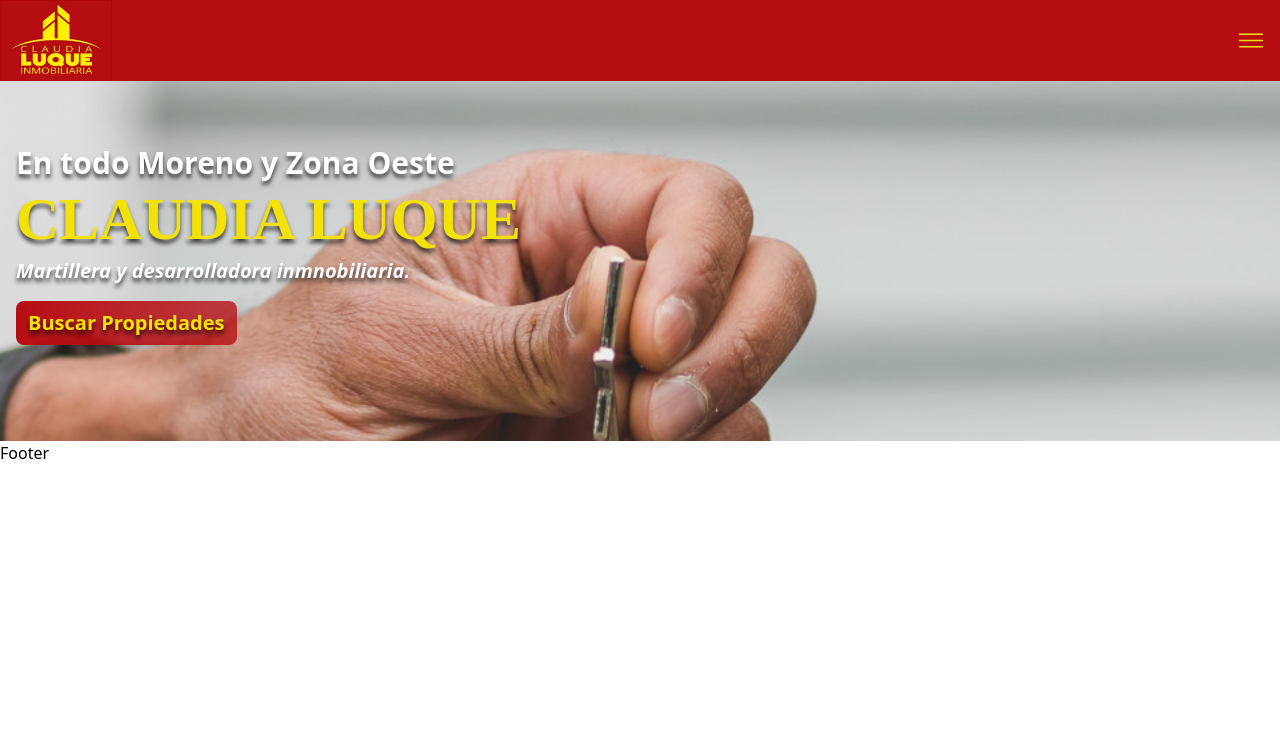
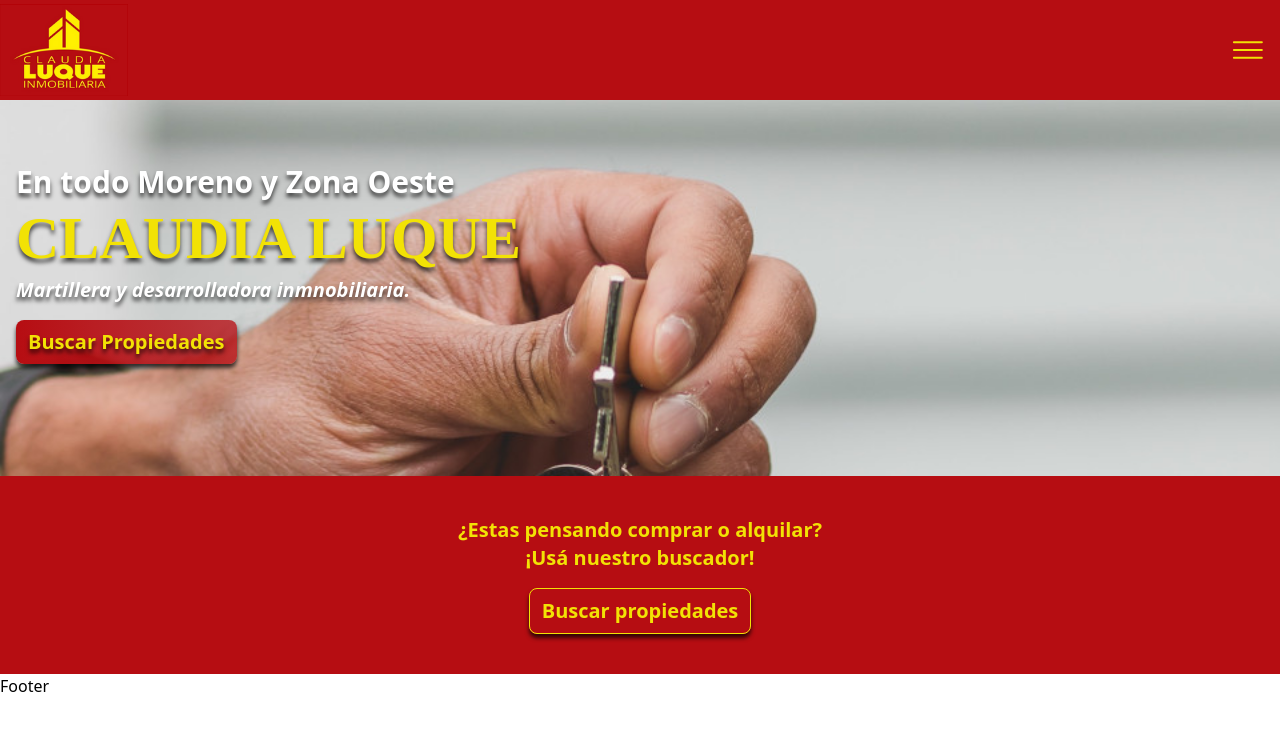
Before and after one commit to gonzaloairasca/inmobiliaria-claudia-luque, a Next.js app: page / in a window 1280 px wide. Shown: the top 730 px of the page. Built offline with nearby package versions, Linux system fonts and the light colour scheme.

Commit message:
con call tu action

```diff
--- /dev/null
+++ b/components/CallToAction/CallToAction.tsx
@@ -0,0 +1,15 @@
+import React from "react";
+
+const CallToAction = () => {
+  return (
+    <section className=" bg-[#B60D12] text-[#F2E205] font-bold text-center text-xl py-10">
+      <h2 className="">¿Estas pensando comprar o alquilar? </h2>
+      <h2>¡Usá nuestro buscador!</h2>
+      <button className="border rounded-lg border-[#F2E205] py-2 px-3 mt-4 box-shadow">
+        Buscar propiedades
+      </button>
+    </section>
+  );
+};
+
+export default CallToAction;
--- a/components/header/Header.tsx
+++ b/components/header/Header.tsx
@@ -9,9 +9,9 @@
       <Image
         src={logo}
         alt="logo inmobiliaria claudia luque, en todo moreno y zona oeste"
-        className="w-28"
+        className="w-32 py-1"
       />
-      <Image src={menu} alt="icono menu" className="mr-4" />
+      <Image src={menu} alt="icono menu" className="mr-4 w-8" />
     </header>
   );
 };
--- a/components/hero/Hero.tsx
+++ b/components/hero/Hero.tsx
@@ -2,7 +2,7 @@
 
 const Hero = () => {
   return (
-    <main className="text-montserrat background-hero px-[16px]">
+    <main className="text-montserrat background-hero px-[16px] pb-28">
       <h3 className="text-white text-shadow text-3xl font-bold w-10/12 pt-16">
         En todo Moreno y Zona Oeste
       </h3>
@@ -12,7 +12,7 @@
       <h4 className="italic font-semibold text-white text-shadow text-xl mt-2">
         Martillera y desarrolladora inmnobiliaria.
       </h4>
-      <button className="text-[#F2E205] text-xl font-bold text-shadow bg-gradient-to-r from-[#B60D12] to-[#b60d13c4] px-3 py-2 rounded-lg mt-4 mb-24">
+      <button className="text-[#F2E205] text-xl font-bold text-shadow box-shadow bg-gradient-to-r from-[#B60D12] to-[#b60d13c4] px-3 py-2 rounded-lg mt-4">
         Buscar Propiedades
       </button>
     </main>
--- a/pages/index.tsx
+++ b/pages/index.tsx
@@ -1,9 +1,15 @@
 import Image from "next/image";
 import { Inter } from "next/font/google";
 import Hero from "@/components/hero/Hero";
+import CallToAction from "@/components/CallToAction/CallToAction";
 
 const inter = Inter({ subsets: ["latin"] });
 
 export default function Home() {
-  return <Hero />;
+  return (
+    <>
+      <Hero />
+      <CallToAction />
+    </>
+  );
 }
--- a/styles/globals.css
+++ b/styles/globals.css
@@ -21,3 +21,9 @@
 .text-shadow {
   text-shadow: 0px 4px 4px rgba(0, 0, 0, 0.7);
 }
+
+.box-shadow {
+  box-shadow: 0px 4px 4px 0px rgba(0, 0, 0, 0.73);
+  -webkit-box-shadow: 0px 4px 4px 0px rgba(0, 0, 0, 0.73);
+  -moz-box-shadow: 0px 4px 4px 0px rgba(0, 0, 0, 0.73);
+}
```
